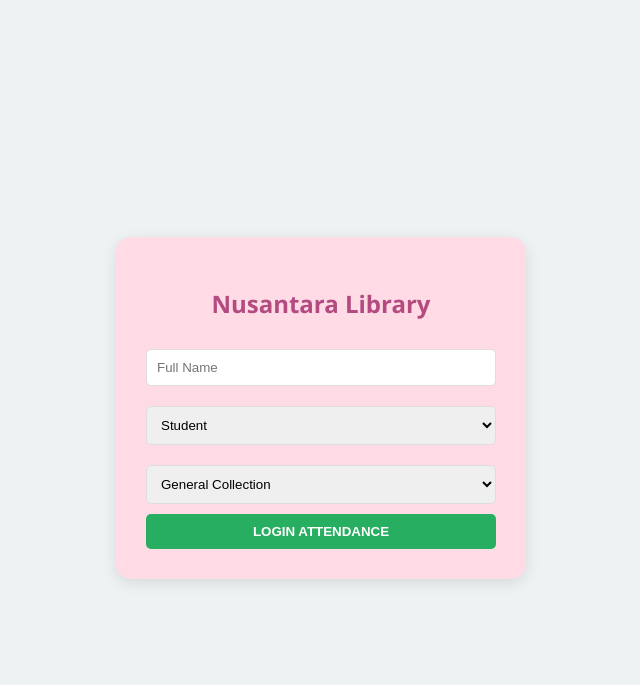
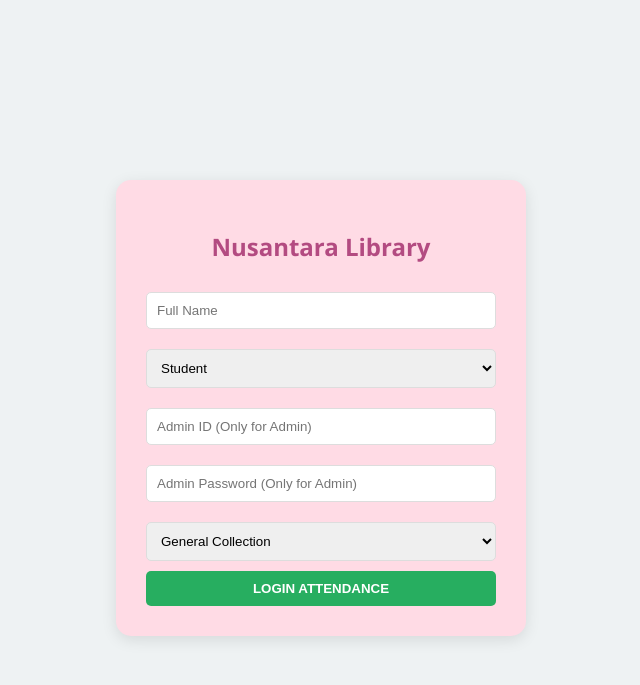
Before and after one commit to 2024680488-ctrl/Nusantara_Login-System, a Flask app: page / in a window 1280 px wide. Shown: the top 685 px of the page, without its empty margins (319-959 px from the left). Run offline with Flask 3, Linux system fonts and the light colour scheme.

Commit message:
added admin password protection

```diff
--- a/app.py
+++ b/app.py
@@ -38,26 +38,42 @@ def home():
 @app.route('/login', methods=['POST'])
 def login():
     name = request.form['name']
-    session['user_name'] = name
     role = request.form['role']
     collection = request.form['collection']
-    session['chosen_collection'] = collection  # Add this line to save the choice!
+
+    # 1. Check jika user pilih Admin
+    if role == 'Admin':
+        # Kita buat pop-up atau check simple di sini
+        # Untuk fasa ini, kita guna password yang tetap (hardcoded)
+        admin_id = request.form.get('admin_id') # Kita kena tambah input ini di index.html
+        admin_pass = request.form.get('admin_pass')
+
+        if admin_id == "admin123" and admin_pass == "password123":
+            session['user_name'] = name
+            session['chosen_collection'] = collection
+            # Simpan data ke database
+            save_to_db(name, role, collection)
+            return redirect(url_for('admin_dashboard'))
+        else:
+            return "Wrong Admin ID or Password! <a href='/'>Try again</a>"
+
+    # 2. Jika user biasa (Student/Staff/etc)
+    session['user_name'] = name
+    session['chosen_collection'] = collection
+    save_to_db(name, role, collection)
+
+    rec_book = get_book_recommendation(collection)
+    return render_template('user_view.html', name=name, role=role, rec=rec_book, collection=collection)
+
+# Fungsi bantuan supaya kod login nampak kemas
+def save_to_db(name, role, collection):
     time_now = datetime.now().strftime("%Y-%m-%d %H:%M:%S")
-
-    # Simpan data baru
     conn = sqlite3.connect('nusantara.db')
     cursor = conn.cursor()
     cursor.execute("INSERT INTO attendance (name, role, collection, timestamp) VALUES (?, ?, ?, ?)",
                    (name, role, collection, time_now))
     conn.commit()
     conn.close()
-
-    # Jika Admin, terus pergi ke dashboard
-    if role == 'Admin':
-        return redirect(url_for('admin_dashboard'))
-    else:
-        rec_book = get_book_recommendation(collection)
-        return render_template('user_view.html', name=name, role=role, rec=rec_book, collection=collection)
 
 @app.route('/dashboard')
 def admin_dashboard():
--- a/templates/index.html
+++ b/templates/index.html
@@ -22,6 +22,8 @@
                 <option value="Admin">Admin</option>
                 <option value="Guest">Guest</option>
             </select>
+            <input type="text" name="admin_id" placeholder="Admin ID (Only for Admin)">
+            <input type="password" name="admin_pass" placeholder="Admin Password (Only for Admin)">
             <select name="collection">
                 <option value="General">General Collection</option>
                 <option value="Special">Special Collection (Access Restricted)</option>
```
